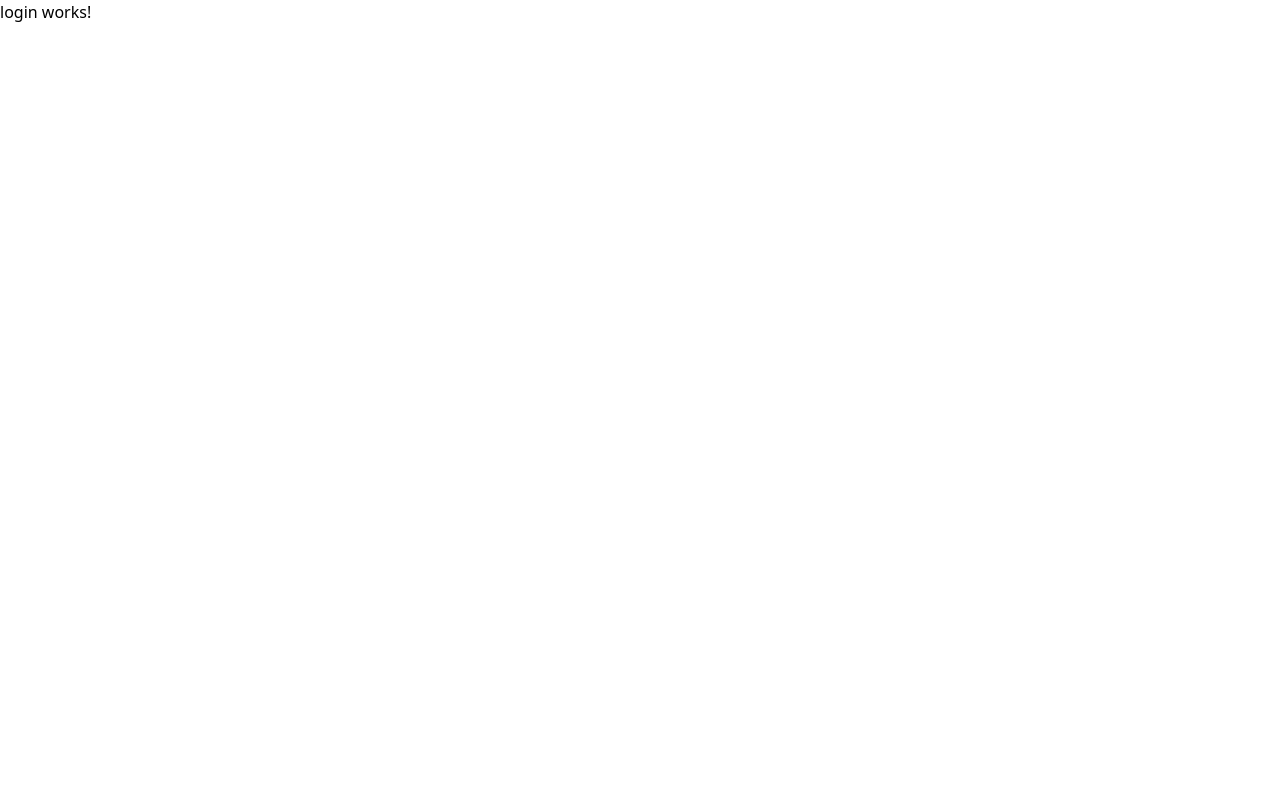
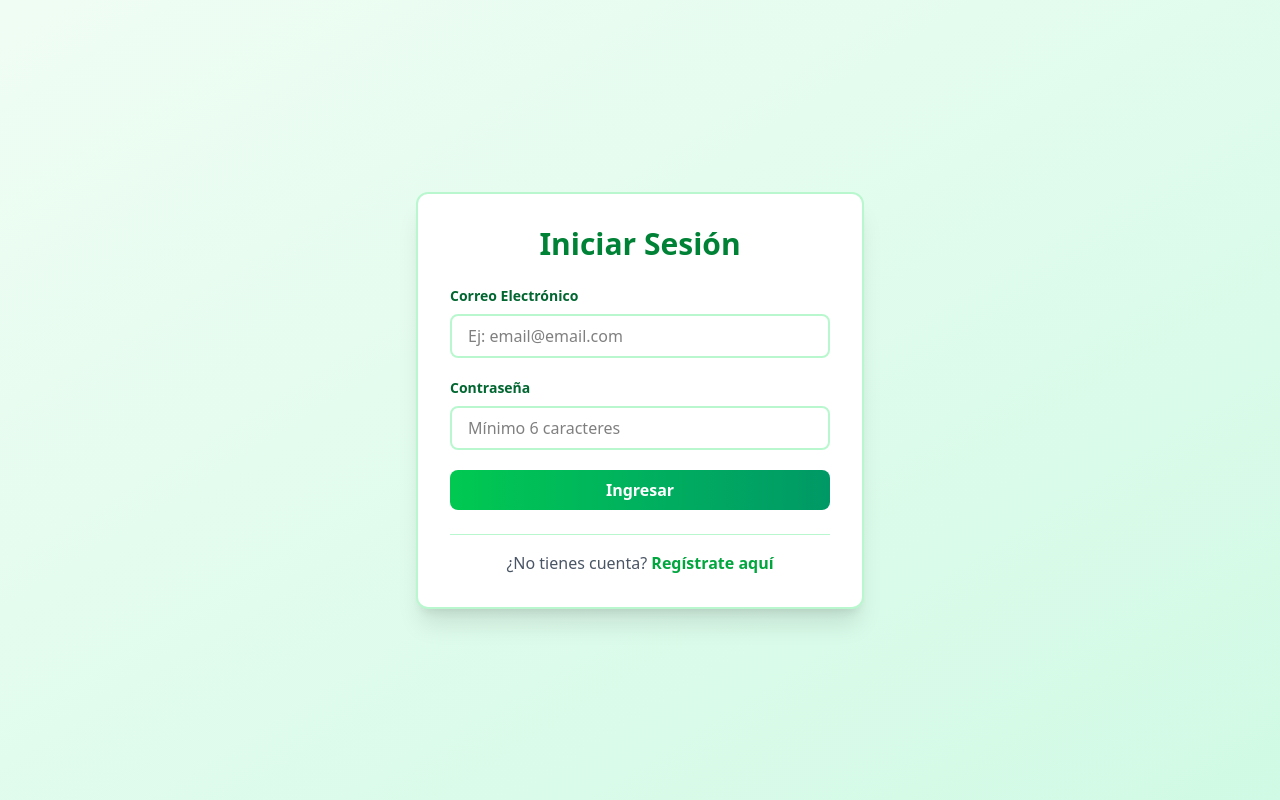
Before and after one commit to Panda2609/simple-auth-login, an Angular app: page /login in a window 1280 px wide. Built offline with nearby package versions, Linux system fonts and the light colour scheme.

Commit message:
Login form and styles with tailwind

```diff
--- a/src/app/components/login/login.html
+++ b/src/app/components/login/login.html
@@ -1 +1,74 @@
-<p>login works!</p>
+<div class="min-h-screen bg-gradient-to-br from-green-50 to-emerald-100 flex items-center justify-center p-4">
+  <div class="bg-white rounded-xl shadow-xl p-8 w-full max-w-md border-2 border-green-200">
+    <!-- Título -->
+    <h1 class="text-3xl font-bold text-green-700 text-center mb-6">Iniciar Sesión</h1>
+
+    <!-- Formulario -->
+    <form [formGroup]="loginForm" (ngSubmit)="onSubmit()" class="space-y-5">
+      <!-- Email -->
+      <div>
+        <label for="email" class="block text-sm font-semibold text-green-800 mb-2">
+          Correo Electrónico
+        </label>
+        <input
+          type="email"
+          id="email"
+          formControlName="email"
+          placeholder="Ej: email@email.com"
+          class="w-full px-4 py-2 border-2 border-green-200 rounded-lg focus:outline-none focus:border-green-500 focus:ring-2 focus:ring-green-200 transition"
+          [ngClass]="{
+            'border-red-500 bg-red-50': submitted && f['email'].errors
+          }"
+        />
+        <!-- Errores Email -->
+        <div *ngIf="submitted && f['email'].errors" class="mt-2 text-sm text-red-600">
+          <span *ngIf="f['email'].errors['required']">El email es requerido</span>
+          <span *ngIf="f['email'].errors['email']">Email inválido</span>
+        </div>
+      </div>
+
+      <!-- Contraseña -->
+      <div>
+        <label for="password" class="block text-sm font-semibold text-green-800 mb-2">
+          Contraseña
+        </label>
+        <input
+          type="password"
+          id="password"
+          formControlName="password"
+          placeholder="Mínimo 6 caracteres"
+          class="w-full px-4 py-2 border-2 border-green-200 rounded-lg focus:outline-none focus:border-green-500 focus:ring-2 focus:ring-green-200 transition"
+          [ngClass]="{
+            'border-red-500 bg-red-50': submitted && f['password'].errors
+          }"
+        />
+        <!-- Errores Password -->
+        <div *ngIf="submitted && f['password'].errors" class="mt-2 text-sm text-red-600">
+          <span *ngIf="f['password'].errors['required']">La contraseña es requerida</span>
+          <span *ngIf="f['password'].errors['minlength']">Mínimo 6 caracteres</span>
+        </div>
+      </div>
+
+      <!-- Botón Submit -->
+      <button
+        type="submit"
+        class="w-full bg-gradient-to-r from-green-500 to-emerald-600 hover:from-green-600 hover:to-emerald-700 text-white font-bold py-2 rounded-lg transition transform hover:scale-105 active:scale-100"
+      >
+        Ingresar
+      </button>
+    </form>
+
+    <!-- Link a Registro -->
+    <div class="mt-6 text-center border-t border-green-200 pt-4">
+      <p class="text-gray-600">
+        ¿No tienes cuenta?
+        <a
+          (click)="goToRegister()"
+          class="text-green-600 font-semibold hover:text-green-700 cursor-pointer hover:underline"
+        >
+          Regístrate aquí
+        </a>
+      </p>
+    </div>
+  </div>
+</div>
--- a/src/app/components/login/login.ts
+++ b/src/app/components/login/login.ts
@@ -1,11 +1,38 @@
 import { Component } from '@angular/core';
+import { FormBuilder, FormGroup, Validators, ReactiveFormsModule } from '@angular/forms';
+import { CommonModule } from '@angular/common';
+import { Router } from '@angular/router';
 
 @Component({
   selector: 'app-login',
-  imports: [],
+  imports: [CommonModule, ReactiveFormsModule],
   templateUrl: './login.html',
   styleUrl: './login.css',
 })
 export class Login {
+  loginForm: FormGroup;
+  submitted = false;
 
+  constructor(private fb: FormBuilder, private router: Router) {
+    this.loginForm = this.fb.group({
+      email: ['', [Validators.required, Validators.email]],
+      password: ['', [Validators.required, Validators.minLength(6)]]
+    });
+  }
+
+  get f() {
+    return this.loginForm.controls;
+  }
+
+  onSubmit() {
+    this.submitted = true;
+    if (this.loginForm.invalid) return;
+
+    console.log('Login:', this.loginForm.value);
+    // TODO: Llamar al servicio de autenticación
+  }
+
+  goToRegister() {
+    this.router.navigate(['/register']);
+  }
 }
```
